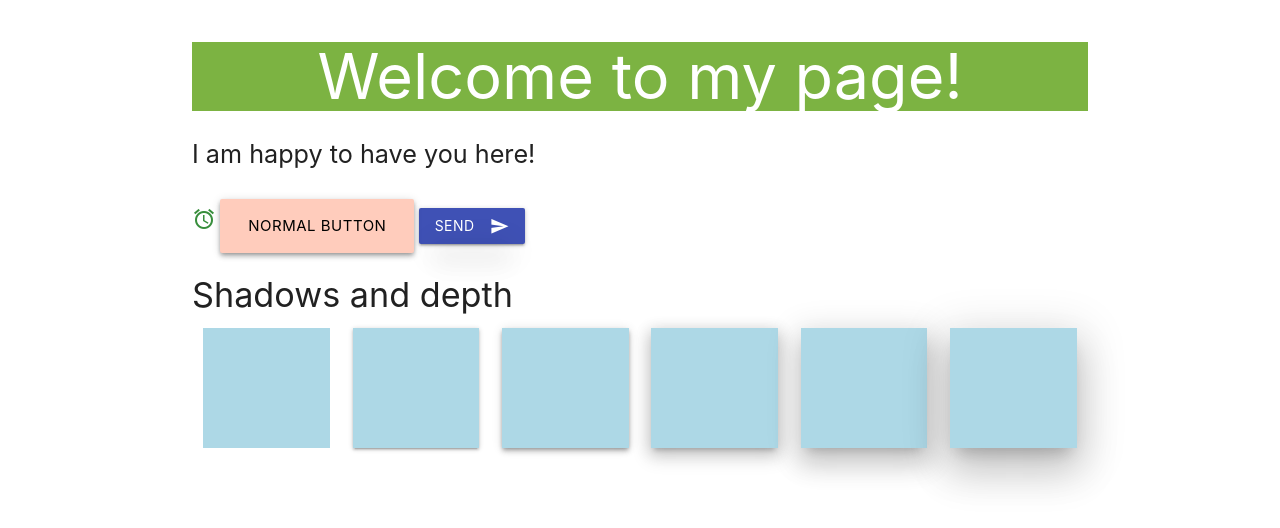
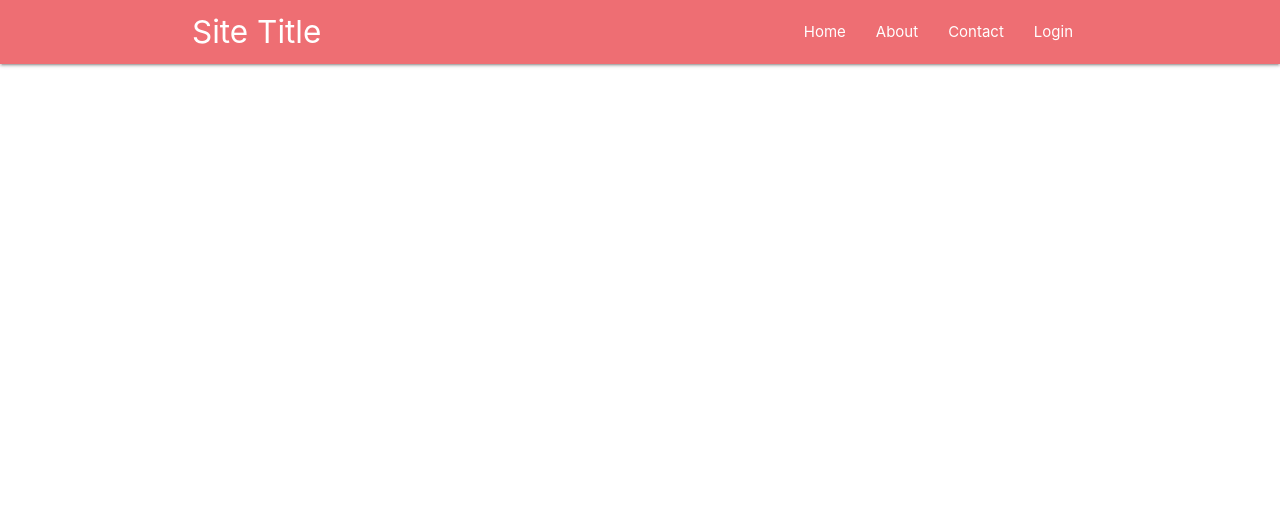
Before and after one commit to anitalakhadze/learning_log, a Django app: page / in a window 1280 px wide. Shown: the top 528 px of the page. Run offline with Django 3.2, Linux system fonts and the light colour scheme.

Commit message:
navbar practice

```diff
--- a/welcome/templates/welcome/index.html
+++ b/welcome/templates/welcome/index.html
@@ -7,51 +7,38 @@
     <!--Import materialize.css-->
     <!-- Compiled and minified CSS -->
     <link rel="stylesheet" href="https://cdnjs.cloudflare.com/ajax/libs/materialize/1.0.0/css/materialize.min.css">
-    <style>
-        .col > div {
-            background: lightblue;
-            height: 120px;
-        }
-    </style>
     <title>Welcome</title>
 </head>
 <body>
 
-    <div class="container">
-        <h1 class="light-green darken-1 white-text center-align ">Welcome to my page!</h1>
-        <p class="flow-text">I am happy to have you here!</p>
-        <i class="material-icons green-text text-darken-2">alarm</i>
-        <a href="#" class='btn-large deep-orange lighten-4 black-text waves-effect waves-light z-depth-2'>Normal Button</a>
-        <a href="#" class="btn indigo">
-            <span>Send</span>
-            <i class="material-icons right">send</i>
-            <div class="z-depth-4"></div>
-        </a>
-        <h4>Shadows and depth</h4>
-        <div class="row">
-            <div class="col s2">
-                <div></div>
-            </div>
-            <div class="col s2">
-                <div class="z-depth-1"></div>
-            </div>
-            <div class="col s2">
-                <div class="z-depth-2"></div>
-            </div>
-              <div class="col s2">
-            <div class="z-depth-3"></div>
-              </div>
-            <div class="col s2">
-                <div class="z-depth-4"></div>
-            </div>
-            <div class="col s2">
-                <div class="z-depth-5"></div>
-            </div>
+    <nav class="nav-wrapper">
+        <div class="container">
+            <a href="#" class="brand-logo">Site Title</a>
+            <a href="#" class="sidenav-trigger" data-target="mobile-links">
+                <i class="material-icons">menu</i>
+            </a>
+            <ul class="right hide-on-med-and-down">
+                <li><a href="#">Home</a></li>
+                <li><a href="#">About</a></li>
+                <li><a href="#">Contact</a></li>
+                <li><a href="#">Login</a></li>
+            </ul>
         </div>
+    </nav>
 
-    </div>
+    <ul class="sidenav" id="mobile-links">
+        <li><a href="#">Home</a></li>
+        <li><a href="#">About</a></li>
+        <li><a href="#">Contact</a></li>
+    </ul>
+
     <script src="https://code.jquery.com/jquery-3.5.1.min.js"></script>
     <!-- Compiled and minified JavaScript -->
     <script src="https://cdnjs.cloudflare.com/ajax/libs/materialize/1.0.0/js/materialize.min.js"></script>
+    <script>
+        $(document).ready(function(){
+            $('.sidenav').sidenav();
+        })
+    </script>
 </body>
 </html>
```
